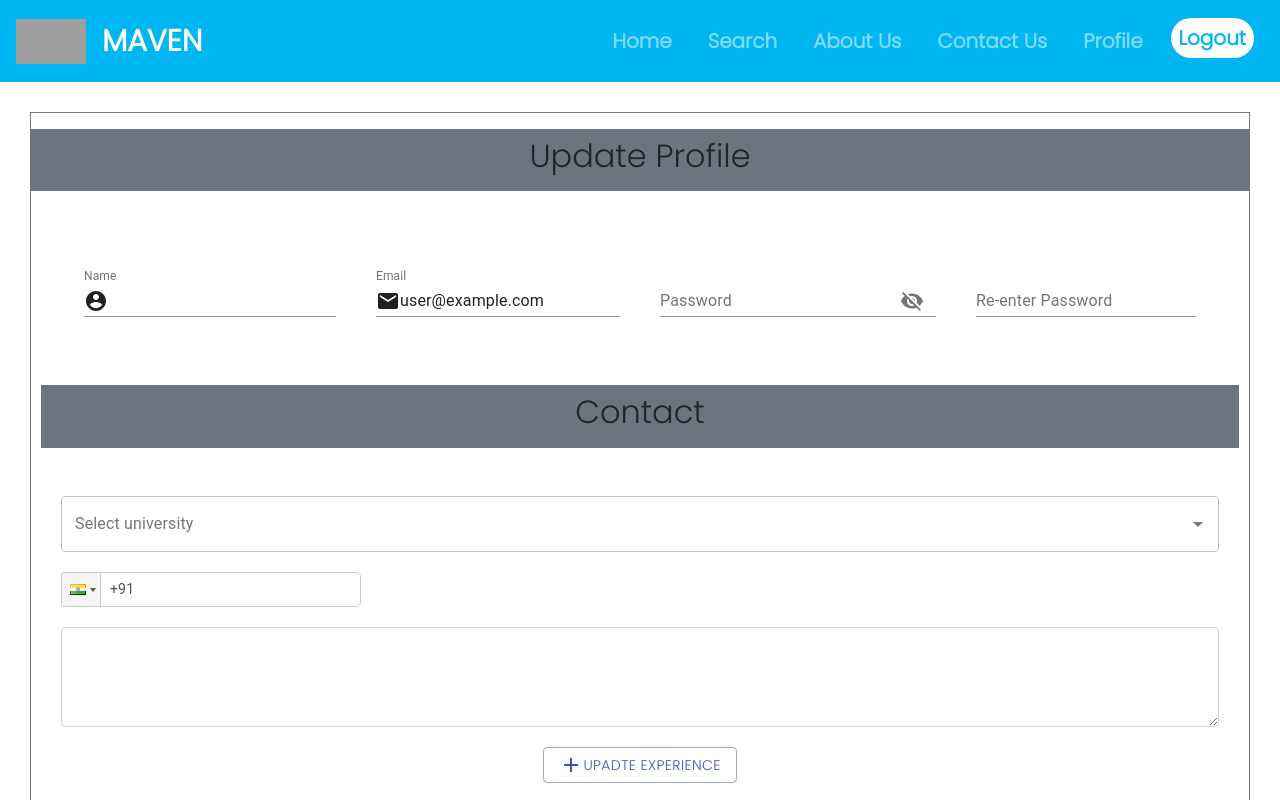
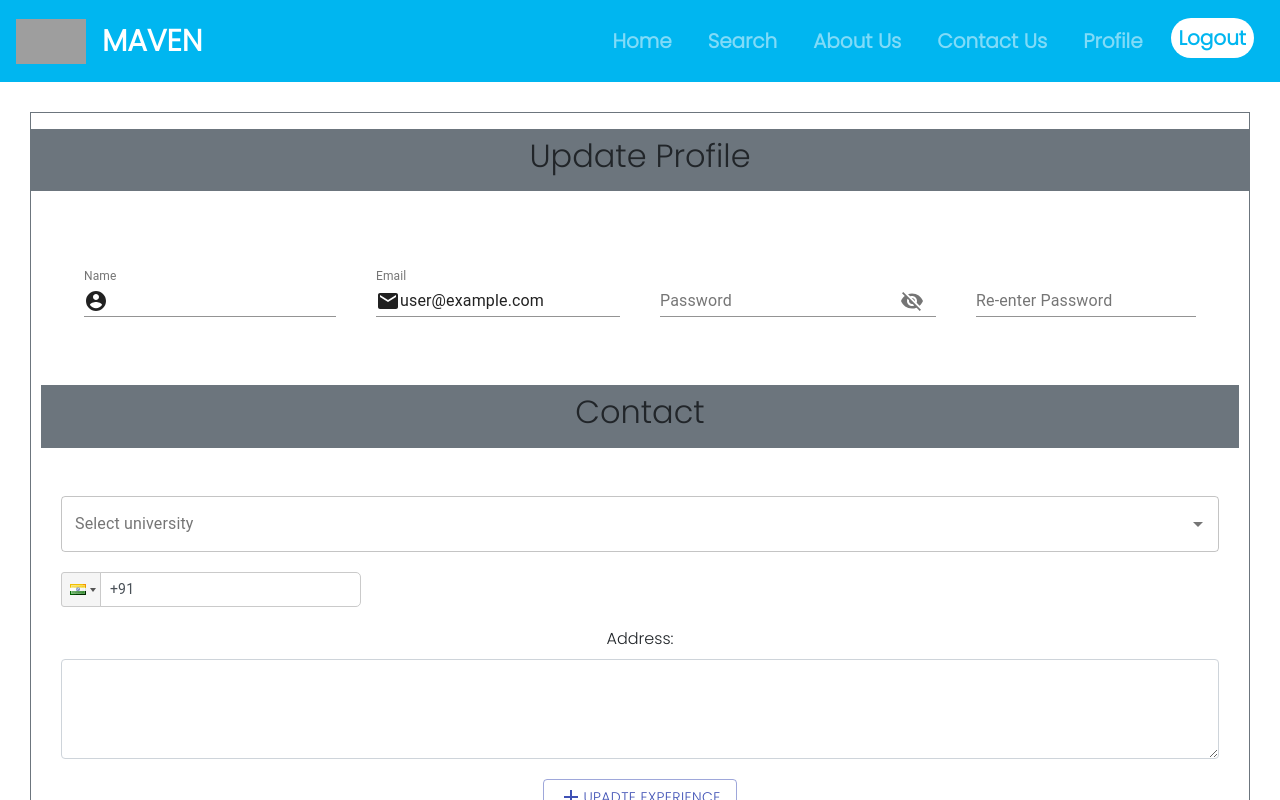
Before and after one commit to patiltushar2101/maven, a React (Create React App) app: page /update-profile in a window 1280 px wide. Shown: the top 800 px of the page. Built offline with nearby package versions, Linux system fonts and the light colour scheme; no server answers; the database is empty; sample sign-in values are in the browser's storage; grey boxes are pictures that could not be loaded; what react-admin-firebase would draw is missing.

Commit message:
completed

```diff
--- a/src/frontend/components/UpdateProfile.js
+++ b/src/frontend/components/UpdateProfile.js
@@ -1,5 +1,5 @@
 import React, { useEffect, useRef, useState } from "react"
-import { Form, Alert } from "react-bootstrap"
+import { Form, Alert, FormLabel } from "react-bootstrap"
 import { useAuth } from "../contexts/AuthContext"
 import { useHistory } from "react-router-dom"
 import { db } from '../../firebase.js';
@@ -488,6 +488,7 @@ export default function UpdateProfile() {
           />
 
           <Form.Group id="address" style={{ margin: "20px" }}>
+            <FormLabel>Address:</FormLabel>
             <Form.Control
               style={{ height: "100px" }}
               as="textarea"
```
